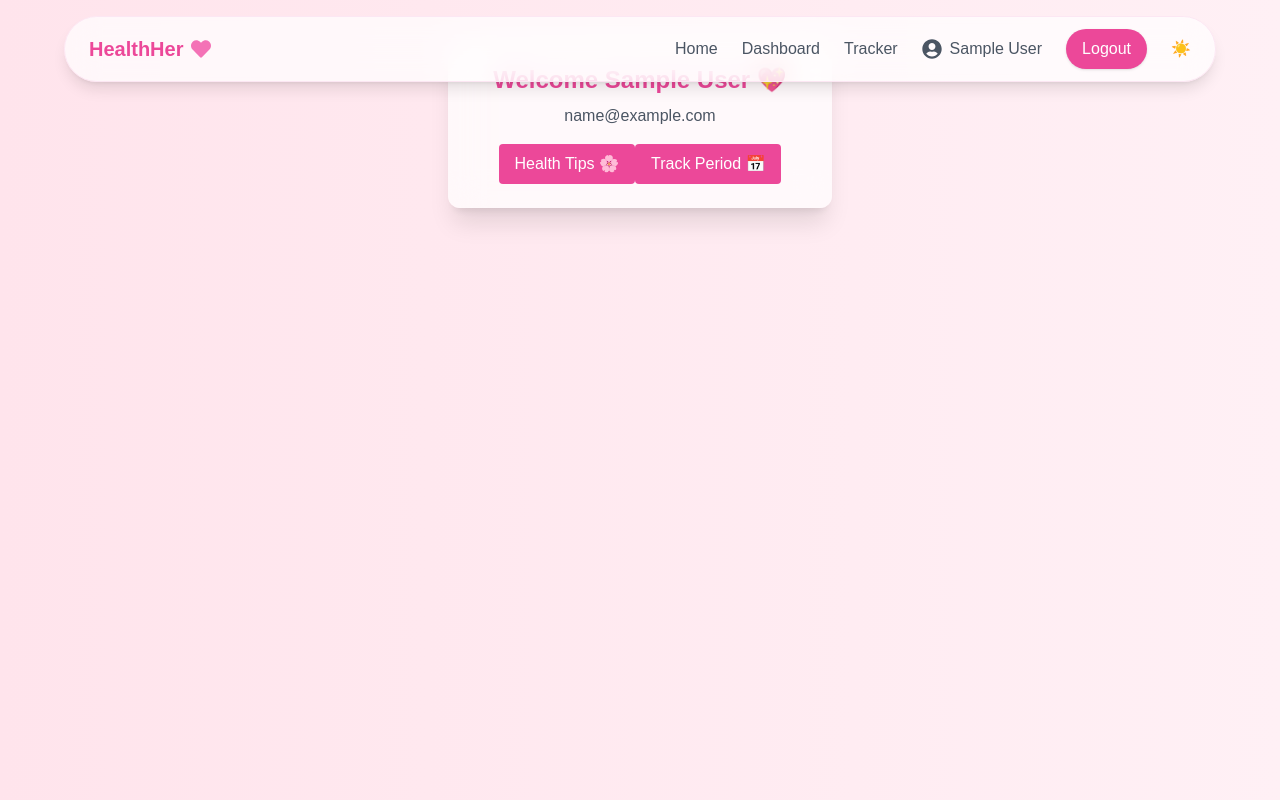
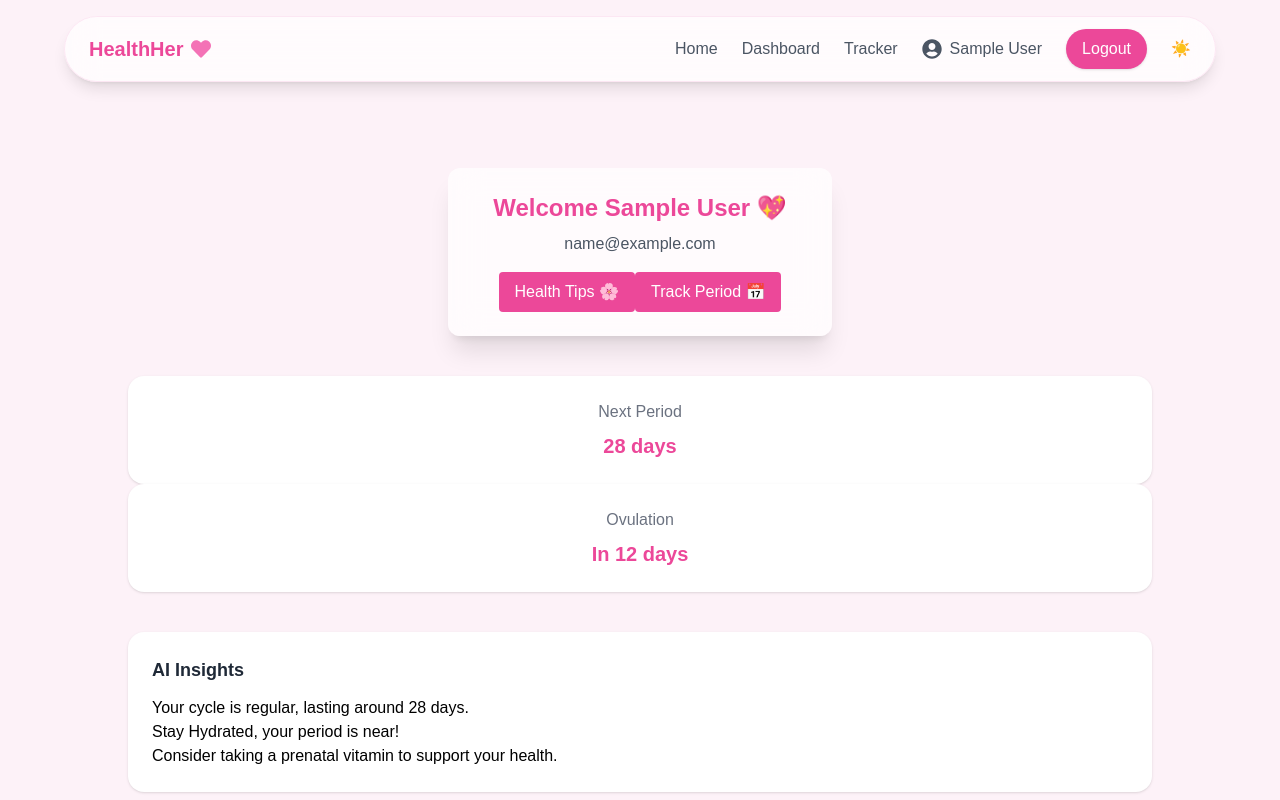
Before and after one commit to Saakshii-Singh/HealthHer, a React (Vite) app in the folder client/: page /dashboard in a window 1280 px wide. Built offline with nearby package versions, Linux system fonts and the light colour scheme; sample sign-in values are in the browser's storage.

Commit message:
dashboard update

```diff
--- a/client/src/pages/Dashboard.jsx
+++ b/client/src/pages/Dashboard.jsx
@@ -11,10 +11,11 @@ function Dashboard() {
   }, []);
 
   return (
+    <div className="min-h-screen pt-32 px-6 bg-pink-50">
     <motion.div
       className="flex justify-center mt-10"
-      initial={{ opacity: 0 }}
-      animate={{ opacity: 1 }}
+      initial={{ opacity: 0, y: 30 }}
+      animate={{ opacity: 1, y: 0 }}
     >
       <div className="bg-white/70 backdrop-blur-lg p-6 rounded-xl shadow-xl w-96 text-center">
 
@@ -39,6 +40,31 @@ function Dashboard() {
 
       </div>
     </motion.div>
+
+    {/*Health summary*/}
+    <div className="max-w-5xl mx-auto mt-10 grid-cols-3 gap-6">
+      <div className="bg-white p-6 rounded-2xl shadow text-center hover:scale-105 transition">
+        <p className="text-gray-500">Next Period</p>
+          <h2 className="text-xl font-bold text-pink-500 mt-2">28 days</h2>
+      </div>
+      <div className="bg-white p-6 rounded-2xl shadow text-center hover:scale-105 transition">
+        <p className="text-gray-500">Ovulation</p>
+          <h2 className="text-xl font-bold text-pink-500 mt-2"> In 12 days</h2>
+      </div>
+    </div>
+
+    {/*AI Insights */}
+    <div className="max-w-5xl mx-auto mt-10 bg-white p-6 rounded-2xl shadow">
+      <h2 className="text-lg font-semibold text-gray-800 mb-3">
+        AI Insights
+      </h2>
+      <ul>
+        <li>Your cycle is regular, lasting around 28 days.</li>
+        <li>Stay Hydrated, your period is near!</li>
+        <li>Consider taking a prenatal vitamin to support your health.</li>
+      </ul>
+    </div>
+    </div>
   );
 }
 
```
